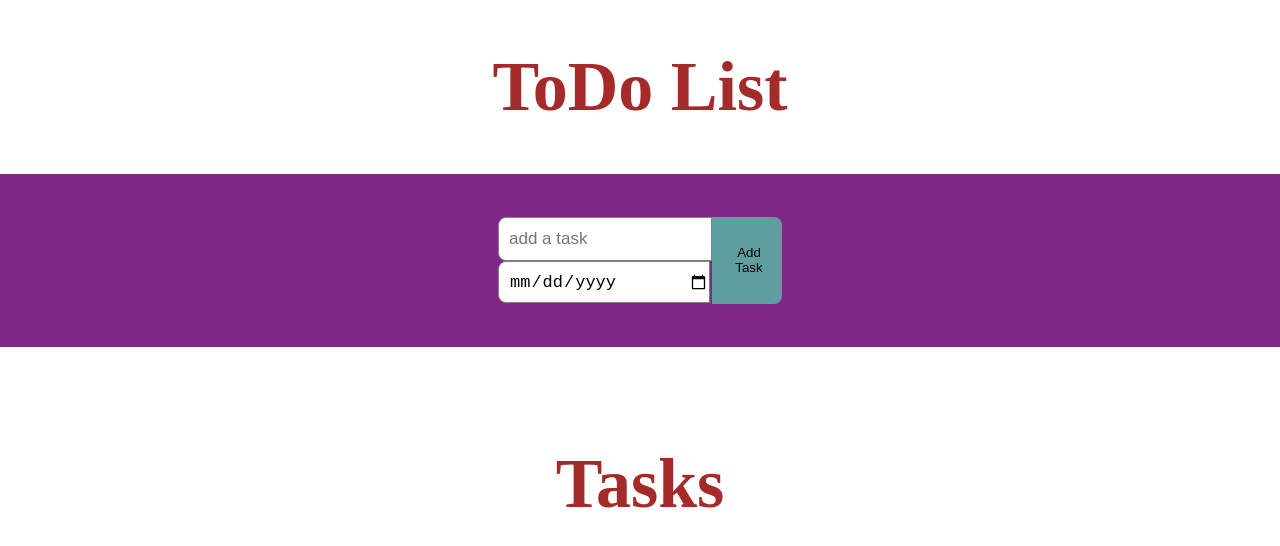
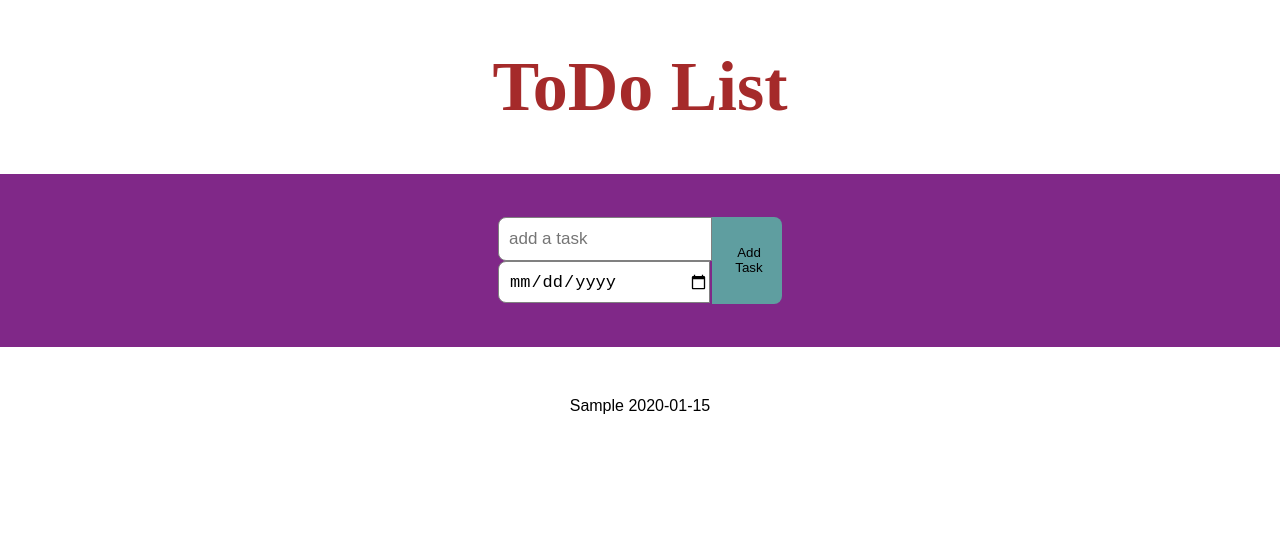
Before and after one commit to deepali-02/todo-List, a React (Create React App) app: page / in a window 1280 px wide. Both pictures are taken after typing "Sample", "2020-01-15" into the empty fields and a click on the button "Add Task". Shown: the top 546 px of the page. Built offline with nearby package versions, Linux system fonts and the light colour scheme.

Commit message:
display task

```diff
--- a/src/Component/ToDoList.tsx
+++ b/src/Component/ToDoList.tsx
@@ -1,9 +1,15 @@
 import React from "react";
+import { getAllJSDocTagsOfKind } from "typescript";
+import {ITask} from "../interfaces"
 
-export default function ToDoList() {
+interface Props {
+    task:ITask
+}
+
+export default function ToDoList({task}:Props) {
   return (
     <div>
-      <h1>Tasks</h1>
+     {task.taskName} {task.deadline}
     </div>
   );
 }
```
